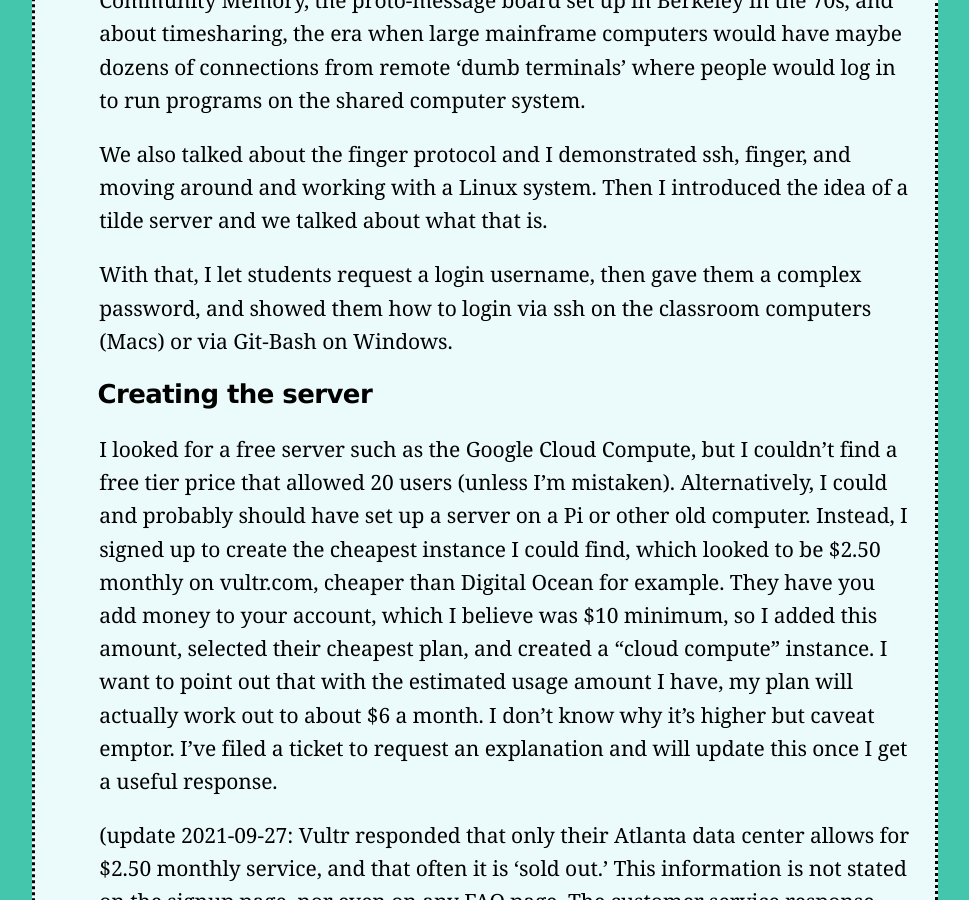
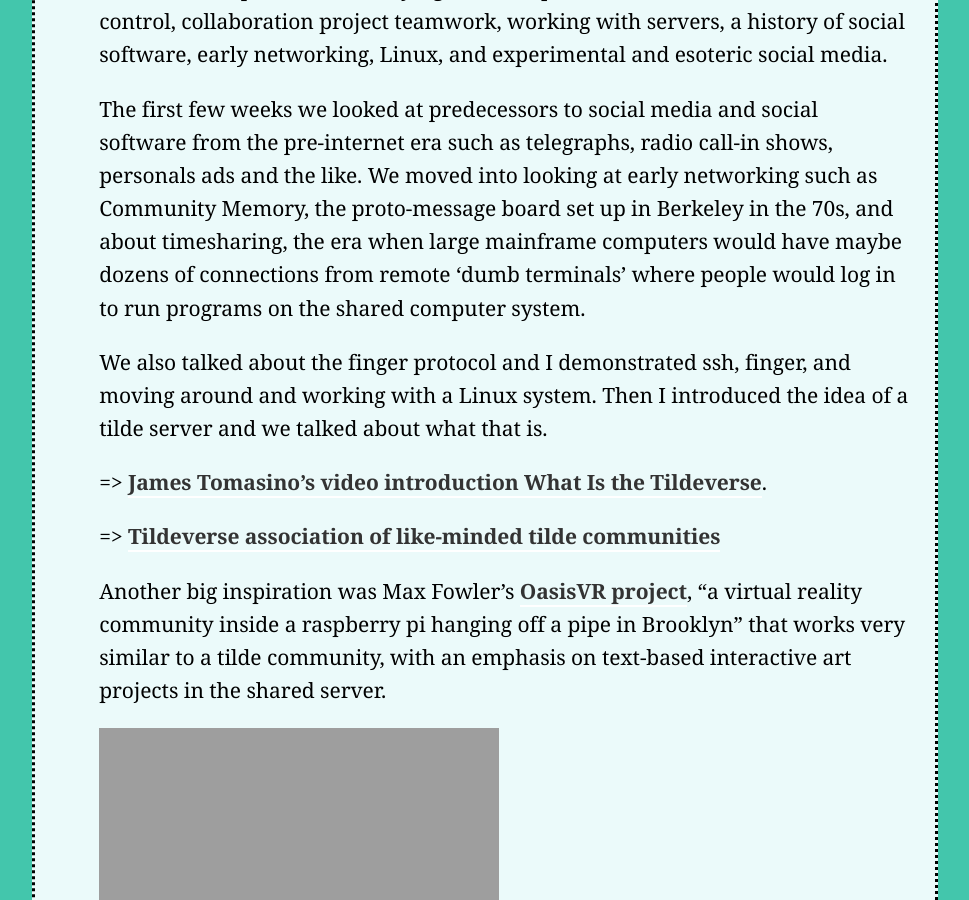
Before and after one commit to lee2sman/nosebook, a Jekyll site: the page built from _posts/2021-09-23-computer-systems-social-networks.md, in a window 1280 px wide and 900 px high, scrolled down 793 px. Shown: the whole window, without its empty margins (155-1124 px from the left). Built offline with Jekyll 4.4.1, drawn with Linux system fonts in a browser that asks for light colours; some of the changed text lies outside the part shown.

Commit message:
update tilde info

````diff
--- a/_posts/2021-09-23-computer-systems-social-networks.md
+++ b/_posts/2021-09-23-computer-systems-social-networks.md
@@ -4,6 +4,10 @@
 date: 2021-02-12
 categories: programming
 ---
+
+*updated with additional links and notes about tildes: 2023-08-23*
+
+*Note: This is a technical and jargon-heavy post about setting up a tilde server, a remote shared single computer that a community of people can log into via the terminal and use together in many ways, reminiscent of an oldschool bulletin board system.*
 
 ## Setting up a tilde server for a small group of Linux beginners
 
@@ -13,13 +17,23 @@
 
 We also talked about the finger protocol and I demonstrated ssh, finger, and moving around and working with a Linux system. Then I introduced the idea of a tilde server and we talked about what that is.
 
-With that, I let students request a login username, then gave them a complex password, and showed them how to login via ssh on the classroom computers (Macs) or via Git-Bash on Windows.
+=> [James Tomasino's video introduction What Is the Tildeverse](https://archive.org/details/what-is-the-tildeverse).
+
+=> [Tildeverse association of like-minded tilde communities](https://tildeverse.org/)
+
+Another big inspiration was Max Fowler's [OasisVR project](http://oasisvr.commoninternet.net/), "a virtual reality community inside a raspberry pi hanging off a pipe in Brooklyn" that works very similar to a tilde community, with an emphasis on text-based interactive art projects in the shared server.
+
+
+![OasisVR landing page]({{"/images/oasis.jpg" | absolute_url}})
+*screenshot of the info page for Max Fowler's OasisVR*
+
+After an intro to tilde communities, I demonstrate our class tilde server by logging in, and I let students request a login username, then give them a complex password, and show them how to login via ssh on the classroom computers (Macs) or via Git-Bash on Windows.
 
 ### Creating the server
 
 I looked for a free server such as the Google Cloud Compute, but I couldn't find a free tier price that allowed 20 users (unless I'm mistaken). Alternatively, I could and probably should have set up a server on a Pi or other old computer. Instead, I signed up to create the cheapest instance I could find, which looked to be $2.50 monthly on vultr.com, cheaper than Digital Ocean for example. They have you add money to your account, which I believe was $10 minimum, so I added this amount, selected their cheapest plan, and created a "cloud compute" instance. I want to point out that with the estimated usage amount I have, my plan will actually work out to about $6 a month. I don't know why it's higher but caveat emptor. I've filed a ticket to request an explanation and will update this once I get a useful response.
 
-(update 2021-09-27: Vultr responded that only their Atlanta data center allows for $2.50 monthly service, and that often it is 'sold out.' This information is not stated on the signup page, nor even on any FAQ page. The customer service response was fairly rude (my email wasn't), and I will probably not use Vultr again).
+(update 2021-09-27: Vultr responded that only their Atlanta data center allows for $2.50 monthly service, and that often it is 'sold out.' I will likely try another service next time or self-hosted on a Raspberry Pi.)
 
 When you create the server there are lots of OS choices, including Arch, Debian, Ubuntu, and many other choices. You can also choose the server location. I chose Ubuntu 20.04 since I have a lot of experience with that and wanted things to work quickly and be able to debug myself without having to do much searching when setting up for my class. I selected a New Jersey data center, the closest to my own school's location.
 
@@ -36,7 +50,7 @@
 
 I like to edit text files with Neovim, so I installed it with sudo apt install nvim. For my students they should definitely learn nano instead, so I installed sudo apt install nano.
 
-Some people think you should learn to drive manual before driving automatic. Some think you should learn music theory before doing improv. Some think you should learn Bash before trying a shell with completion like Fish. I certainly do not think that. In fact, I think fish shell is a great way to quickly pull in Linux newbies who could get stymied by a shell.
+Some people think you should learn to drive manual before driving automatic. Some think you should learn music theory before doing improv. Some think you should learn Bash before trying a shell with completion like Fish. I don't share that view, and I thought the fish shell would be a great, and dare I say fun way to quickly pull in those new to Linux who could get stymied by a shell prompt.
 
 ```
 sudo apt install fish
@@ -115,11 +129,15 @@
 Run "getting-started" for a list of software and commands to try.
 ```
 
+In retrospect, I should have added some nice ascii art or figlet text.
+
 ### Adding custom starter functions for all
 
 I added two custom functions for all users on the system. Fish functions (the equivalent of Bash aliases) need to be installed inside /etc/fish/functions for all users to be able to access them by default.
 
 getting-started is a cheatsheet of beginner linux commands and specially installed software on the server.
+
+One only needs to type ```getting-started``` on the command line to have it run and print out these helpful suggestions.
 
 getting-started.fish
 
@@ -163,6 +181,8 @@
 end
 ```
 
+If I was smart, I'd have a weather report added to the top of the message of the day as well, along with some ascii art of clouds.
+
 ### Turn on ssh
 
 ```
@@ -265,15 +285,17 @@
 
 Note that I did not add apache because I did not run a web server (students already have free webspace on campus).
 
+In addition to the tilde server, students kept blogs and a webring, learned how to use git and collaborative version control systems, and contributed to an open source project of their choice.
+
 Good luck. Have fun.
 
 # Sources and Links
 
 Some information drawn from:
 
-[The Origin of the Finger Command](https://groups.google.com/g/alt.folklore.computers/c/IdFAN6HPw3k/m/Ci5BfN8i26AJ?pli=1 )
-[HOWTO setup a Tilde server on a Raspberry Pi](https://tilde.pt/~rlafuente/docs/howto-tilde-rpi/)
-[Setting Up Your Own Tilde Club](https://www.edwinwenink.xyz/posts/47-tilde_server/)
-[What Are Tildes and How You Can Use Tilde Computing](https://journal.tildeverse.org/entries/what-are-tildes-and-how-you-can-use-tilde-computing)
-[Tildeverse Zine Issue 1](https://zine.tildeverse.org/issue-1.html)
-[Community Memory](https://en.wikipedia.org/wiki/Community_Memory)
+=> [The Origin of the Finger Command](https://groups.google.com/g/alt.folklore.computers/c/IdFAN6HPw3k/m/Ci5BfN8i26AJ?pli=1 )
+=> [HOWTO setup a Tilde server on a Raspberry Pi](https://tilde.pt/~rlafuente/docs/howto-tilde-rpi/)
+=> [Setting Up Your Own Tilde Club](https://www.edwinwenink.xyz/posts/47-tilde_server/)
+=> [What Are Tildes and How You Can Use Tilde Computing](https://journal.tildeverse.org/entries/what-are-tildes-and-how-you-can-use-tilde-computing)
+=> [Tildeverse Zine Issue 1](https://zine.tildeverse.org/issue-1.html)
+=> [Community Memory](https://en.wikipedia.org/wiki/Community_Memory)
````
Also changed, not shown: other parts of _posts/2021-09-23-computer-systems-social-networks.md (+2 -2 lines).
